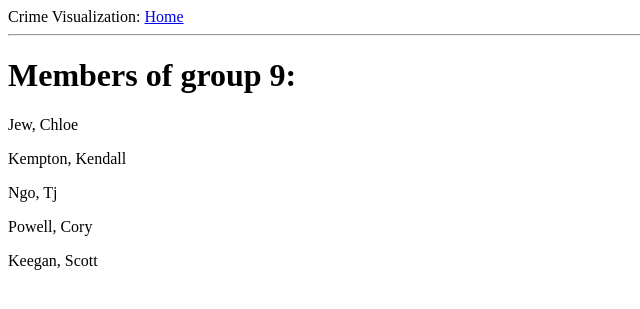
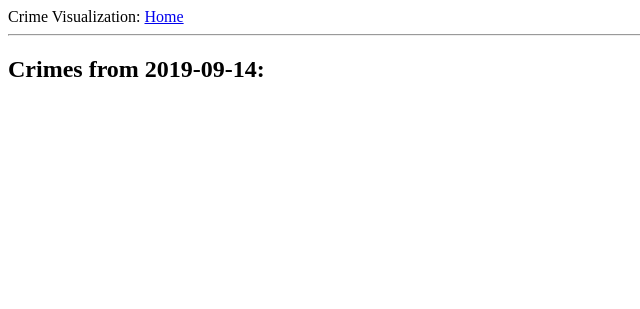
Before and after one commit to corywp/CMSC-447-Crime-Hub-stuff, a Flask app: page / in a window 1280 px wide. Shown: the top 309 px of the page, without its empty margins (0-640 px from the left). Run offline with Flask 2, Linux system fonts and the light colour scheme; data that the repository does not hold is empty.

Commit message:
Retrieve crime data from Open Baltimore API and display it using basic HTML

```diff
--- a/requirements.txt
+++ b/requirements.txt
@@ -3,3 +3,4 @@ flask-migrate
 flask-sqlalchemy
 mysql-python
 python-dotenv
+requests
--- a/website/app/routes.py
+++ b/website/app/routes.py
@@ -1,14 +1,14 @@
 from flask import render_template
 from app import app
+import requests
+import json
+
+url = "https://data.baltimorecity.gov/resource/wsfq-mvij.json?crimedate=2019-09-14"
 
 @app.route('/')
 @app.route('/index/')
 def index():
-    members = [
-        {'first_name': 'Chloe', 'last_name': 'Jew'},
-        {'first_name': 'Kendall', 'last_name': 'Kempton'},
-        {'first_name': 'Tj', 'last_name': 'Ngo'},
-        {'first_name': 'Cory', 'last_name': 'Powell'},
-        {'first_name': 'Scott', 'last_name': 'Keegan'}
-    ]
-    return render_template('index.html', title='Home', members=members)
+    resp = requests.get(url)
+    data = resp.json()
+    #data = list(data)[0:10]
+    return render_template('index.html', title='Home', data=data)
--- a/website/app/templates/index.html
+++ b/website/app/templates/index.html
@@ -1,8 +1,12 @@
 {% extends "base.html" %}
 
 {% block content %}
-    <h1>Members of group 9:</h1>
-    {% for member in members %}
-    <div><p>{{ member.last_name }}, {{ member.first_name }}</p></div>
+<h2>Crimes from 2019-09-14:</h2>
+    {% for crime in data %}
+        <p>
+        {% for att in crime %}
+            {{ att }}: {{ crime[att] }}<br>
+        {% endfor %}
+        </p>
     {% endfor %}
 {% endblock %}
```
Also changed, not shown: website/scripts/connect.py (added, +30 -0 lines), 3 other files.
